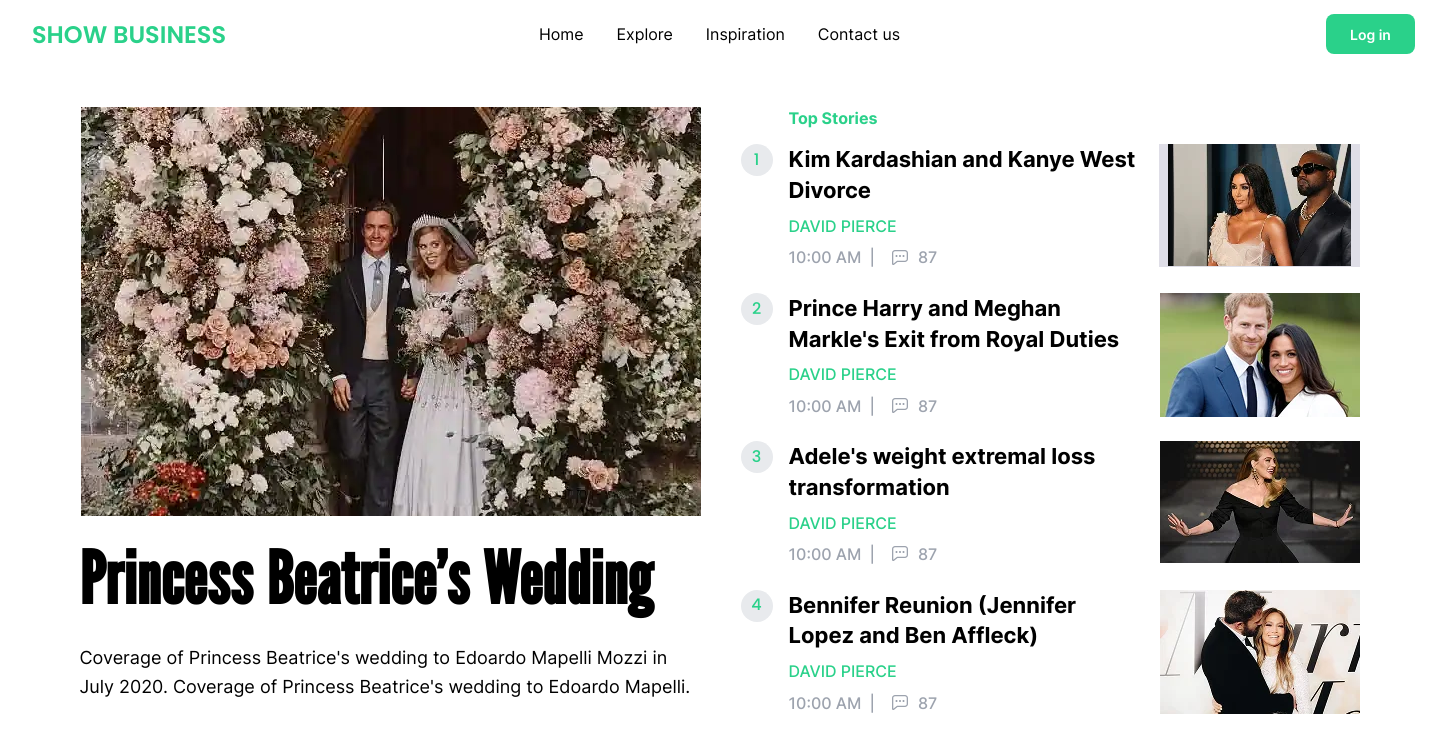
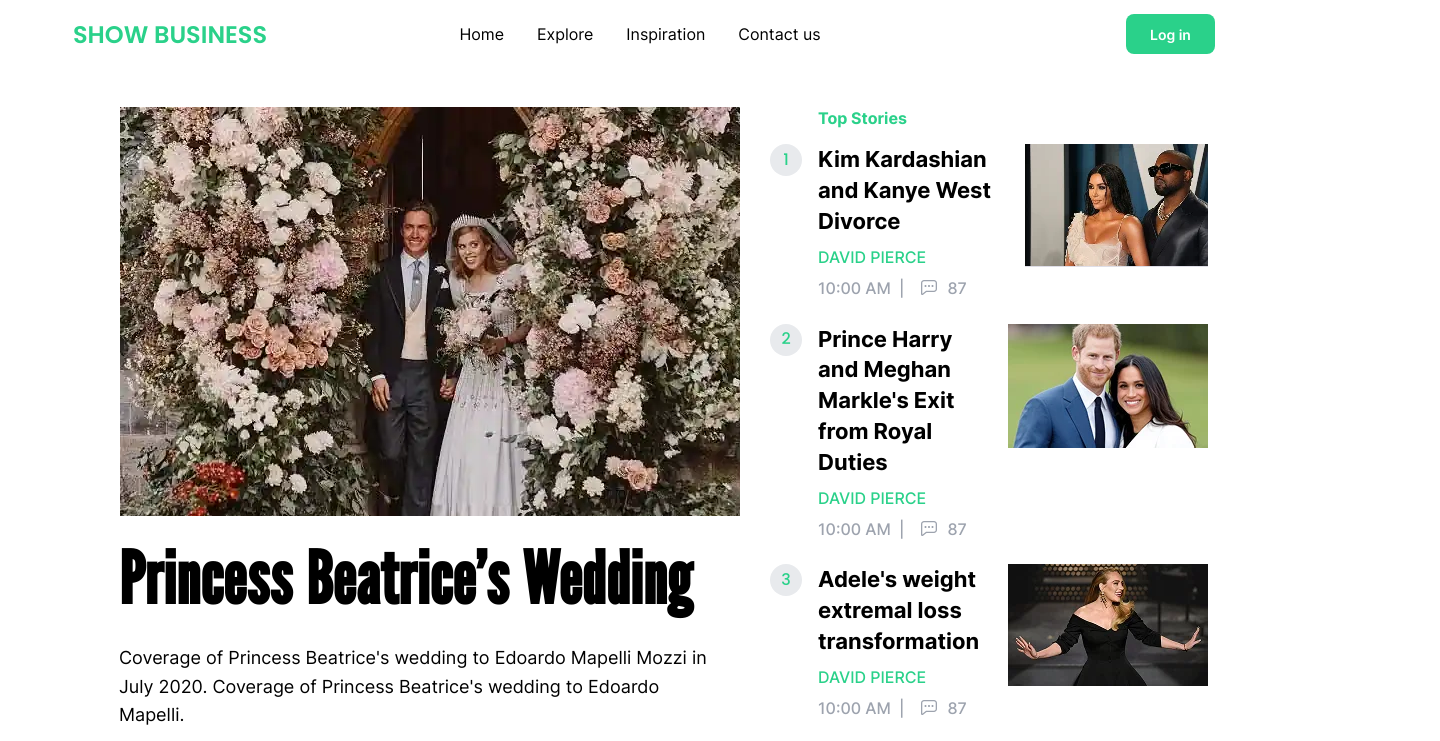
Before and after one commit to the-all-spark/show-business, a website: page src/index.html in a window 1280 px wide. Shown: the top 741 px of the page, 1440 px wide, since content can reach past the window. Drawn offline with nearby package versions, Linux system fonts and the light colour scheme; files that its build step writes are made by us from their sources.

Commit message:
fix: correct some sizes, convert width from px to %

```diff
--- a/src/common.blocks/another-article/__text/another-article__text.scss
+++ b/src/common.blocks/another-article/__text/another-article__text.scss
@@ -1,3 +1,4 @@
 .another-article__text {
   margin-top: -13px;
+  width: 96%;
 }
--- a/src/common.blocks/another-article/another-article.scss
+++ b/src/common.blocks/another-article/another-article.scss
@@ -1,3 +1,3 @@
 .another-article {
-  width: 290px;
+  width: 100%;
 }
--- a/src/common.blocks/dividing-line/dividing-line.scss
+++ b/src/common.blocks/dividing-line/dividing-line.scss
@@ -1,5 +1,4 @@
 .dividing-line {
-  width: 100%;
-  height: 3px;
+  height: 2px;
   background-color: #9da3ae;
 }
--- a/src/common.blocks/footer/__logo/footer__logo.scss
+++ b/src/common.blocks/footer/__logo/footer__logo.scss
@@ -3,4 +3,5 @@
   font-family: 'Poppins Semibold', sans-serif;
   font-size: 24px;
   margin-top: 18px;
+  margin-bottom: 26px;
 }
--- a/src/common.blocks/footer/__text-block/footer__text-block.scss
+++ b/src/common.blocks/footer/__text-block/footer__text-block.scss
@@ -1,3 +1,3 @@
 .footer__text-block {
-  margin: 26px 0;
+  margin-bottom: 26px;
 }
--- a/src/common.blocks/header/header.scss
+++ b/src/common.blocks/header/header.scss
@@ -2,7 +2,6 @@
   display: flex;
   justify-content: space-between;
   align-items: center;
-  width: auto;
   height: 68px;
-  padding: 0 25px 0 32px;
+  padding: 0px 65px 0 73px;
 }
--- a/src/common.blocks/main-article/__text/main-article__text.scss
+++ b/src/common.blocks/main-article/__text/main-article__text.scss
@@ -1,3 +1,4 @@
 .main-article__text {
   margin-left: -1px;
+  width: 98%;
 }
--- a/src/common.blocks/main-article/main-article.scss
+++ b/src/common.blocks/main-article/main-article.scss
@@ -1,3 +1,3 @@
 .main-article {
-  width: 620px;
+  width: 100%;
 }
--- a/src/common.blocks/page/__dividing-line/page__dividing-line.scss
+++ b/src/common.blocks/page/__dividing-line/page__dividing-line.scss
@@ -1,3 +1,4 @@
 .page__dividing-line {
-  margin-top: 59px;
+  width: 95%;
+  margin: 59px auto;
 }
--- a/src/common.blocks/page/__footer/page__footer.scss
+++ b/src/common.blocks/page/__footer/page__footer.scss
@@ -1,3 +1,4 @@
 .page__footer {
-  margin: 59px 0 52px 0;
+  width: 84%;
+  margin: 60px auto;
 }
--- /dev/null
+++ b/src/common.blocks/page/__main/page__main.scss
@@ -0,0 +1,4 @@
+.page__main {
+  width: 85%;
+  margin: 0 120px;
+}
--- a/src/common.blocks/page/page.scss
+++ b/src/common.blocks/page/page.scss
@@ -1,4 +1,4 @@
 .page {
-  width: 1440px;
-  margin: 0 auto;
+  width: 100%;
+  margin: 0;
 }
--- a/src/common.blocks/screen/screen.scss
+++ b/src/common.blocks/screen/screen.scss
@@ -1,6 +1,7 @@
 .screen {
+  width: 100%;
   display: flex;
   flex-direction: row;
   justify-content: center;
-  column-gap: 40px;
+  column-gap: 30px;
 }
--- a/src/common.blocks/top-stories/top-stories.scss
+++ b/src/common.blocks/top-stories/top-stories.scss
@@ -1,3 +1,4 @@
 .top-stories {
   position: relative;
+  width: 100%;
 }
--- a/src/common.blocks/top-story-article/__image-block/top-story-article__image-block.scss
+++ b/src/common.blocks/top-story-article/__image-block/top-story-article__image-block.scss
@@ -1,4 +1,4 @@
 .top-story-article__image-block {
-  width: 244px;
+  width: 200px;
   height: 123px;
 }
--- a/src/common.blocks/top-story-article/__info-block/top-story-article__info-block.scss
+++ b/src/common.blocks/top-story-article/__info-block/top-story-article__info-block.scss
@@ -1,3 +1,3 @@
 .top-story-article__info-block {
-  width: 430px;
+  width: 61%;
 }
--- a/src/common.blocks/top-story-article/top-story-article.scss
+++ b/src/common.blocks/top-story-article/top-story-article.scss
@@ -1,6 +1,6 @@
 .top-story-article {
-  width: 571px;
+  width: 100%;
   display: flex;
   flex-direction: row;
-  column-gap: 17px;
+  column-gap: 16px;
 }
--- a/src/index.html
+++ b/src/index.html
@@ -33,7 +33,7 @@
       <button class="button header__button">Log in</button>
     </header>
 
-    <main class="main">
+    <main class="main page__main">
       <div class="main__screen screen">
         <article class="main-article">
           <img
@@ -287,6 +287,8 @@
             class="main-article__image"
             src="assets/images/Prince-Philip-Passing.webp"
             alt="Photo of Prince Philip"
+            width="620"
+            height="409"
           />
           <h2 class="h2 main-article__title">Prince Philip's Passing</h2>
           <p class="news-text main-article__text">
--- a/src/styles.scss
+++ b/src/styles.scss
@@ -1,6 +1,7 @@
 @forward 'fonts';
 
 @forward 'common.blocks/page/page';
+@forward 'common.blocks/page/__main/page__main';
 @forward 'common.blocks/page/__dividing-line/page__dividing-line';
 @forward 'common.blocks/page/__footer/page__footer';
 
```
